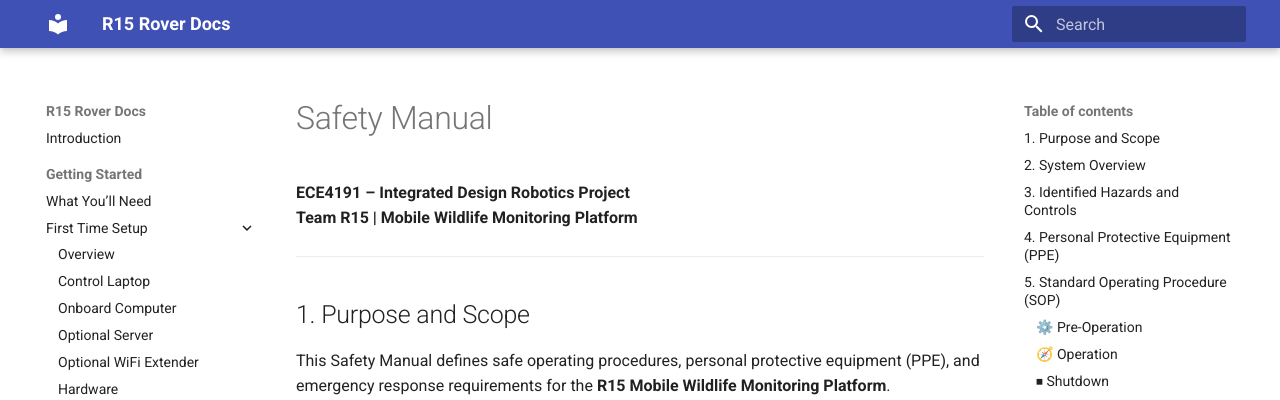
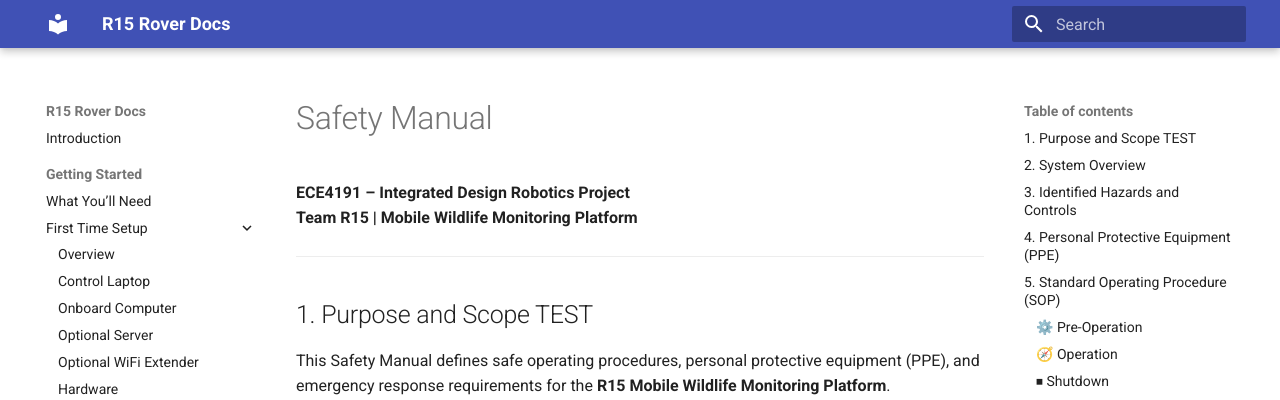
Before and after one commit to EriCheww/ECE4191-R15, an MkDocs documentation site: the page built from docs/safety.md, in a window 1280 px wide and 900 px high. Shown: the top 400 px of the window. Built offline with MkDocs 1.6.1 and Material for MkDocs 9.7.7, drawn with Linux system fonts in a browser that asks for light colours.

Commit message:
Update safety.md

```diff
--- a/docs/safety.md
+++ b/docs/safety.md
@@ -4,7 +4,7 @@
 
 ---
 
-## 1. Purpose and Scope
+## 1. Purpose and Scope TEST
 This Safety Manual defines safe operating procedures, personal protective equipment (PPE), and emergency response requirements for the **R15 Mobile Wildlife Monitoring Platform**.
 It complements the [Operator Manual](operation.md)  and must be read **before any assembly, testing, or operation** of the system.
 
```
